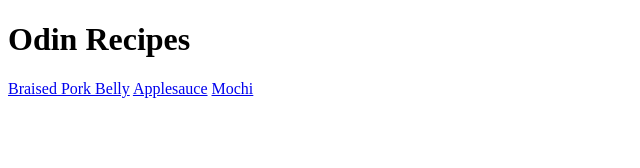
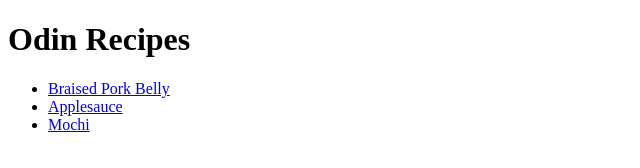
Before and after one commit to devoTime/odin-recipes, a plain HTML site: page index.html in a window 1280 px wide. Shown: the whole page, without its empty margins (0-640 px from the left). Drawn offline with Linux system fonts and the light colour scheme.

Commit message:
Add unordered list to display recipes

```diff
--- a/index.html
+++ b/index.html
@@ -7,8 +7,10 @@
 
   <body>
     <h1>Odin Recipes</h1>
-    <a href="./recipes/braised-pork-belly.html">Braised Pork Belly</a>
-    <a href="./recipes/applesauce.html">Applesauce</a>
-    <a href="./recipes/mochi.html">Mochi</a>
+    <ul>
+      <li><a href="./recipes/braised-pork-belly.html">Braised Pork Belly</a></li>
+      <li><a href="./recipes/applesauce.html">Applesauce</a></li>
+      <li><a href="./recipes/mochi.html">Mochi</a></li>
+    </ul>
   </body>
 </html>
```
